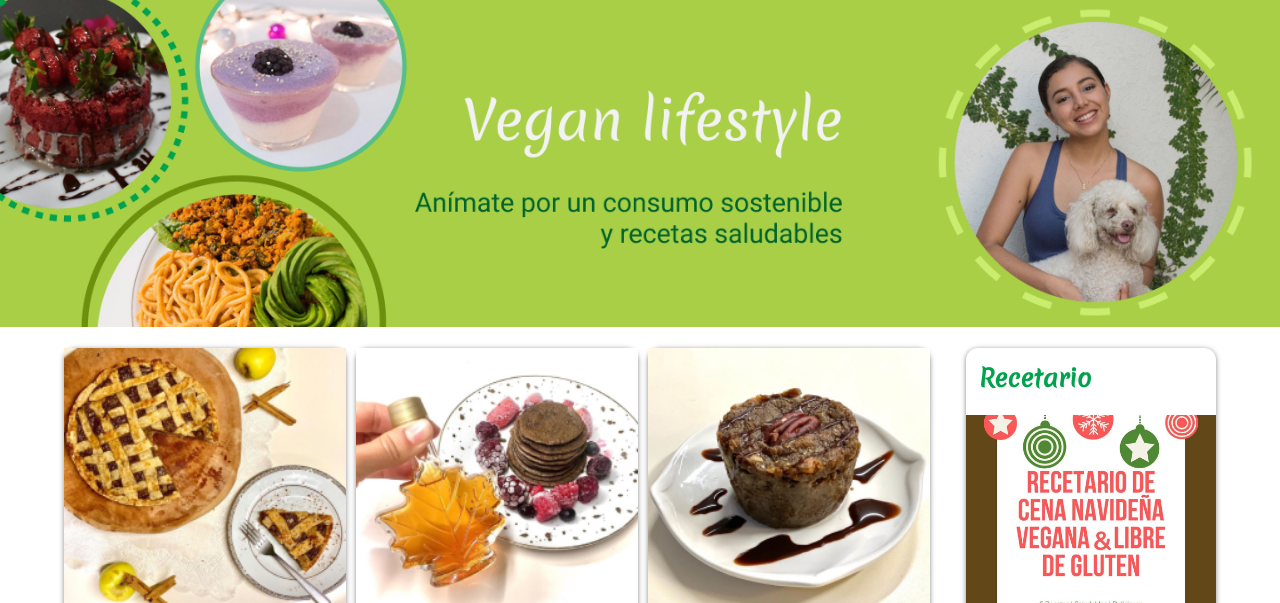
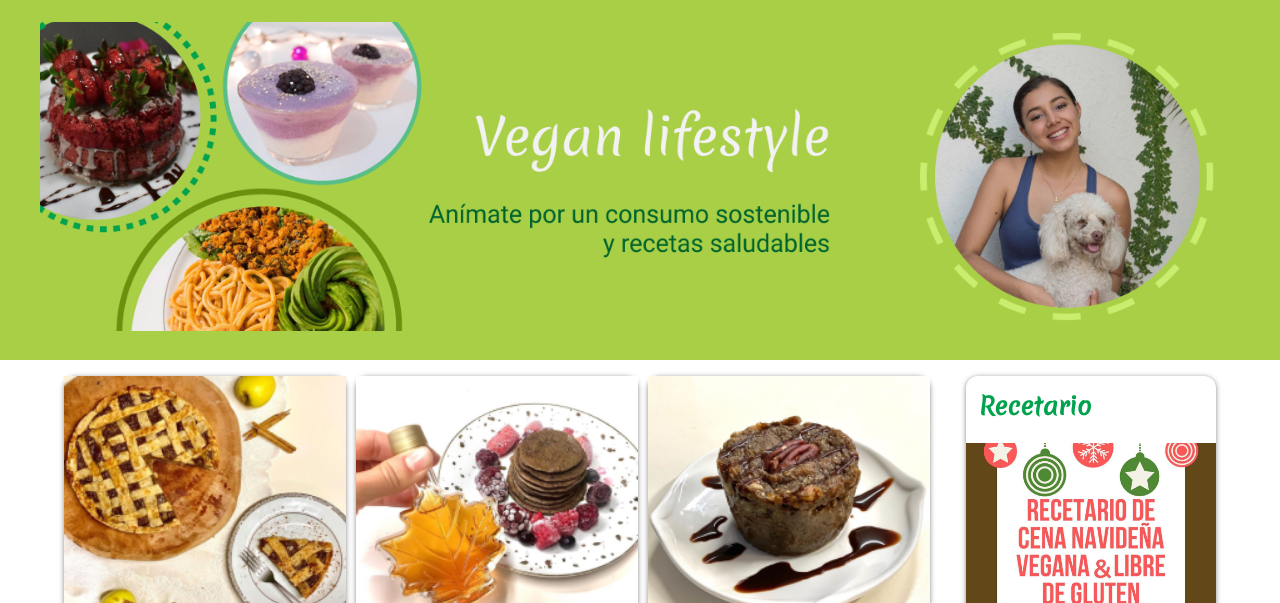
Before and after one commit to alejatraveler98/alejatraveler98.github.io, a plain HTML site: page index.html in a window 1280 px wide. Shown: the part 197-800 px from the top of the page. Drawn offline with Linux system fonts and the light colour scheme.

Commit message:
Se agrego los cambios del merge en Styles.css

```diff
--- a/assets/css/styles.css
+++ b/assets/css/styles.css
@@ -171,8 +171,6 @@
   justify-content: flex-end;
   margin-bottom: .5rem; }
 
-<<<<<<< HEAD
-=======
 .carrito-img {
   fill: red; }
 
@@ -255,7 +253,6 @@
   100% {
     filter: blur(350px); } }
 
->>>>>>> car
 .showcase {
   margin-top: 0;
   background-color: var(--secondary-color);
```
